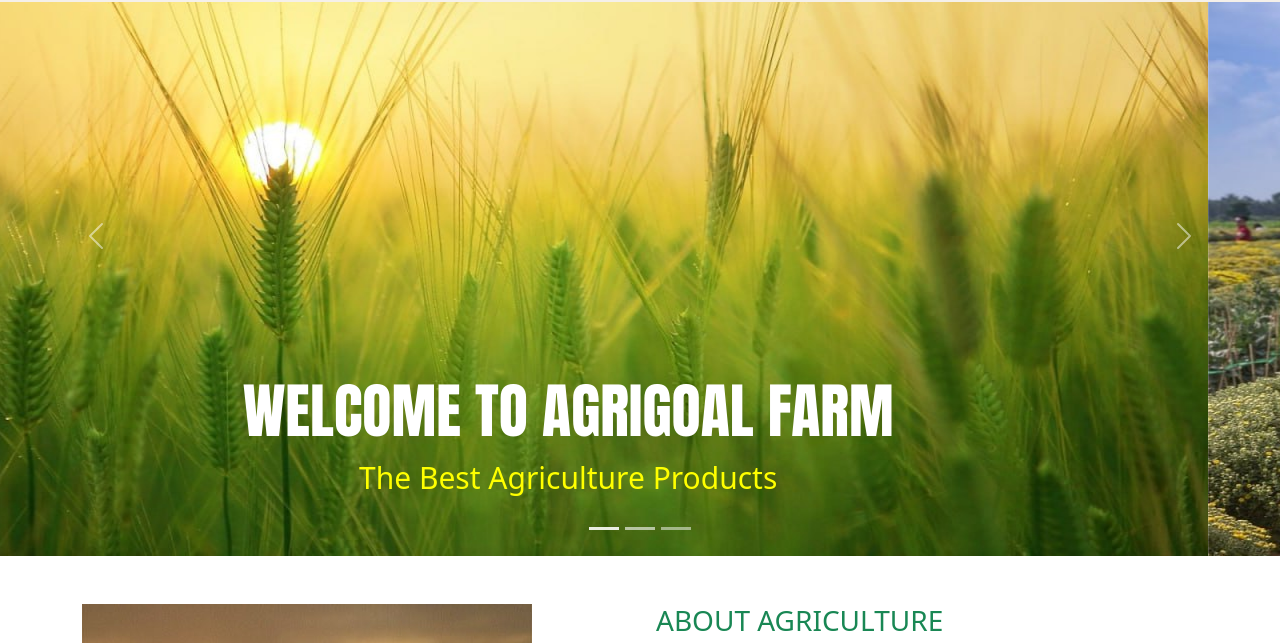
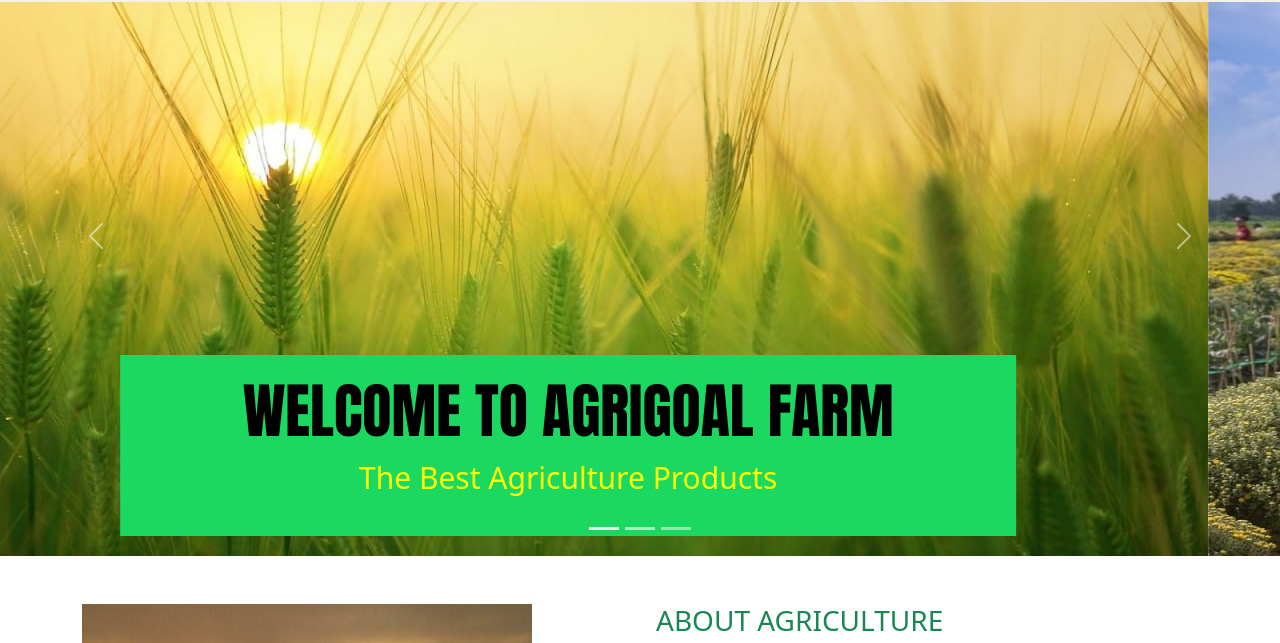
Before and after one commit to marutimahanawar/AGRIGOAL-Agriculture-farm, a plain HTML site: page index.html in a window 1280 px wide. Shown: the part 84-727 px from the top of the page. Drawn offline with nearby package versions, Linux system fonts and the light colour scheme.

Commit message:
Update home.css

```diff
--- a/home.css
+++ b/home.css
@@ -10,7 +10,7 @@
 #carousal1-heading{
     font-size: 60px;
     font-family:Impact, Haettenschweiler, 'Arial Narrow Bold', sans-serif;
-    color:white;
+    color:black;
 }
 #carousal1-data{
     font-size: 30px;
@@ -40,3 +40,7 @@
 .copyright{
     background-color: #394236;
 }
+.carousel-caption{
+    background-color:rgb(26, 216, 96);
+
+}
```
